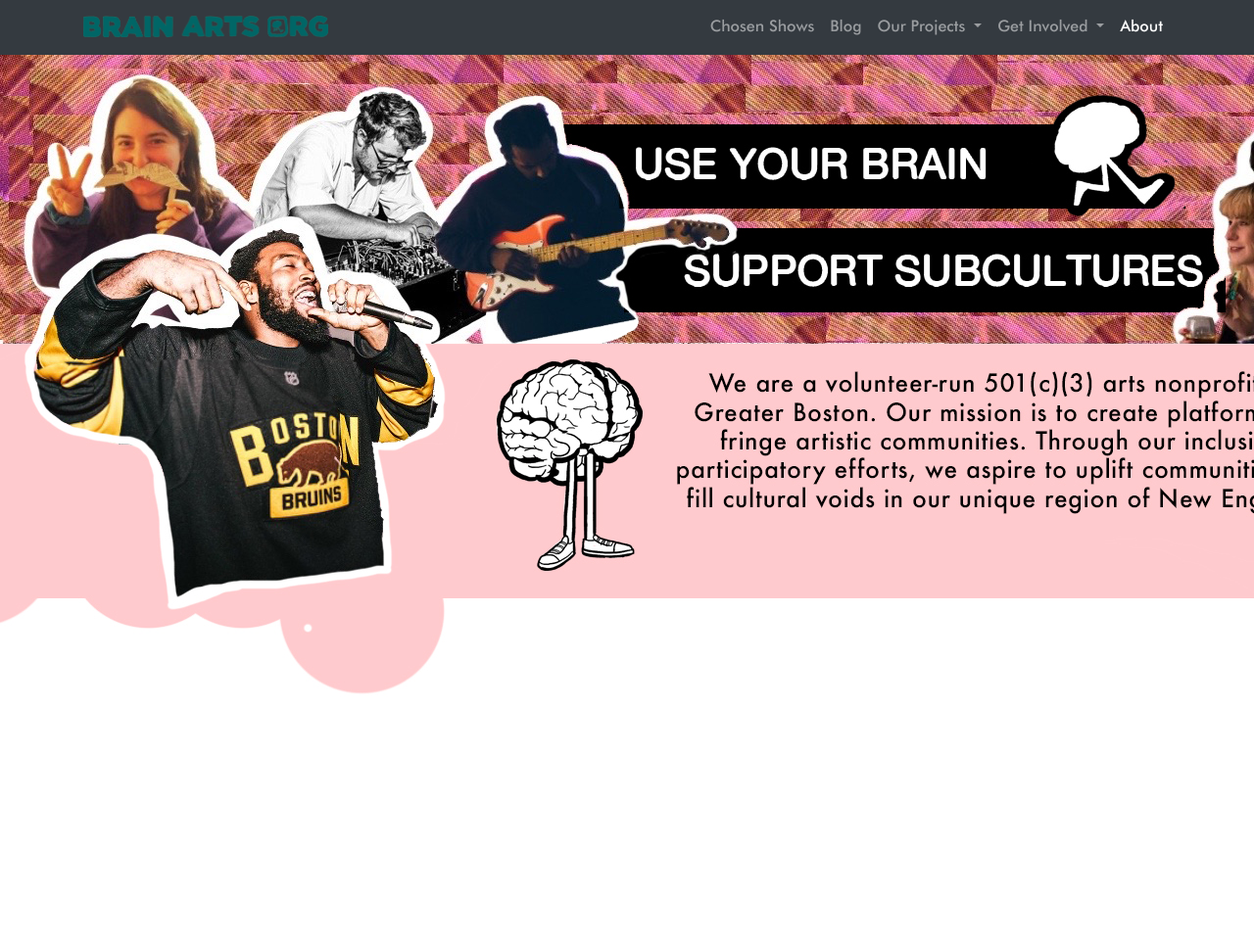
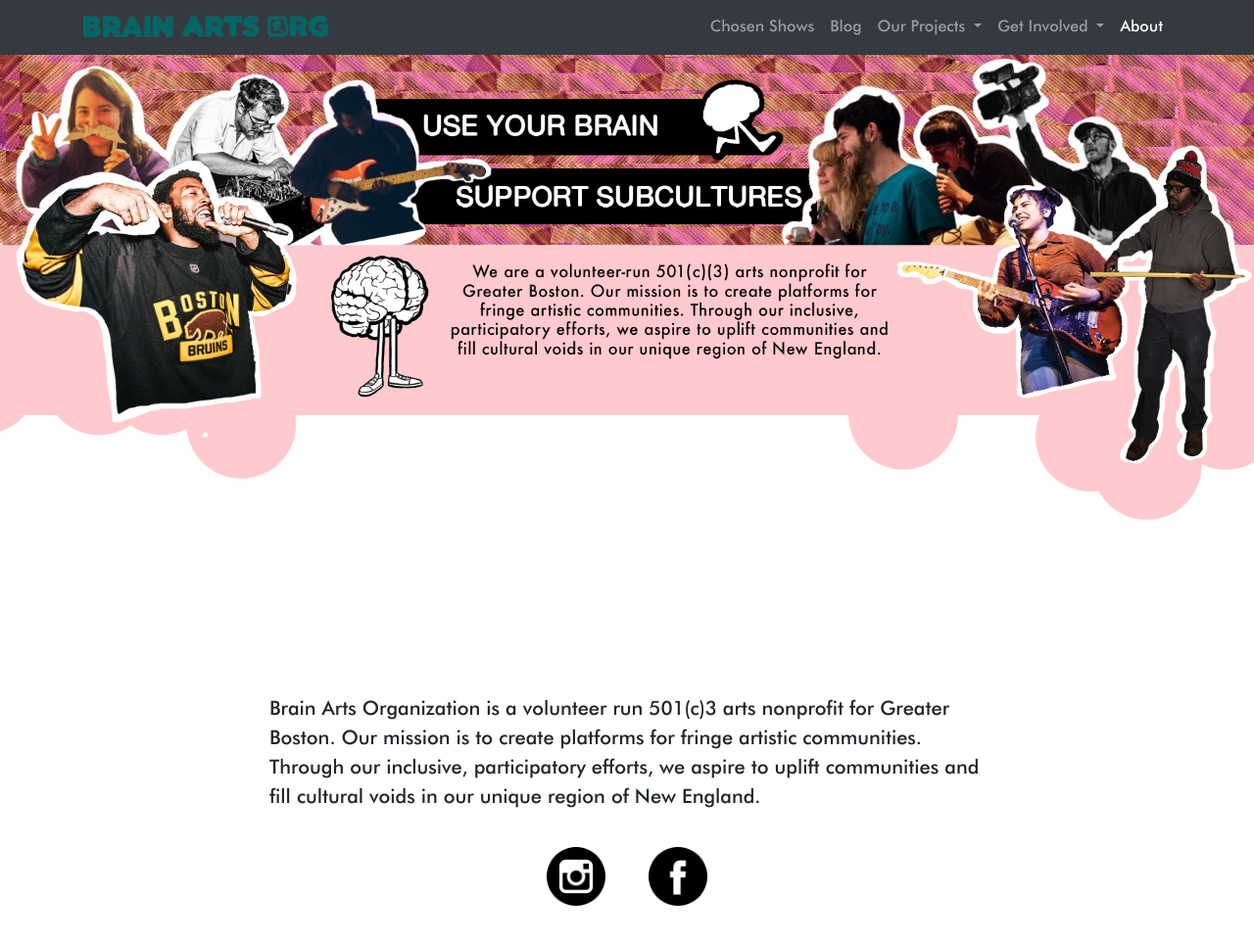
Before and after one commit to Brain-Arts-Git/brain_arts_site, a Flask app: page / in a window 1280 px wide; the page is wider, and only the part inside the window is pictured. Shown: the top 962 px of that part at 98% size. Run offline with Flask 2, Linux system fonts and the light colour scheme; some libraries are stand-ins or nearby versions.

Commit message:
dynamically resize header + renamed css

```diff
--- a/app/static/css/scrolling-nav.css
+++ b/app/static/css/styles.css
@@ -4,10 +4,8 @@
  * Licensed under MIT (https://github.com/BlackrockDigital/startbootstrap-scrolling-nav/blob/master/LICENSE)
  */
 header {
-  padding: 0px 0 0px 0;
   font-family: futura;
   background-position: center;
-  background-size: 1400px 230px;
 }
 
 section {
--- a/app/templates/index.html
+++ b/app/templates/index.html
@@ -12,11 +12,8 @@
 
   <!-- Bootstrap core CSS -->
   <link href="static/css/bootstrap.min.css" rel="stylesheet">
-
   <!-- Custom styles for this template -->
-  <link href="static/css/scrolling-nav.css" rel="stylesheet">
-
-
+  <link href="static/css/styles.css" rel="stylesheet">
 
 </head>
 
@@ -89,8 +86,8 @@
   <div style="height:50px"></div>
 
   <header class="bg-primary text-white">
-    <img src="/static/img/headersite.jpg">
-    <img src="/static/img/body.jpg">
+    <img src="/static/img/headersite.jpg" style="width: 100%">
+    <img src="/static/img/body.jpg" style="width: 100%">
   </header>
 
   <section id="About" class="section-about">
```
